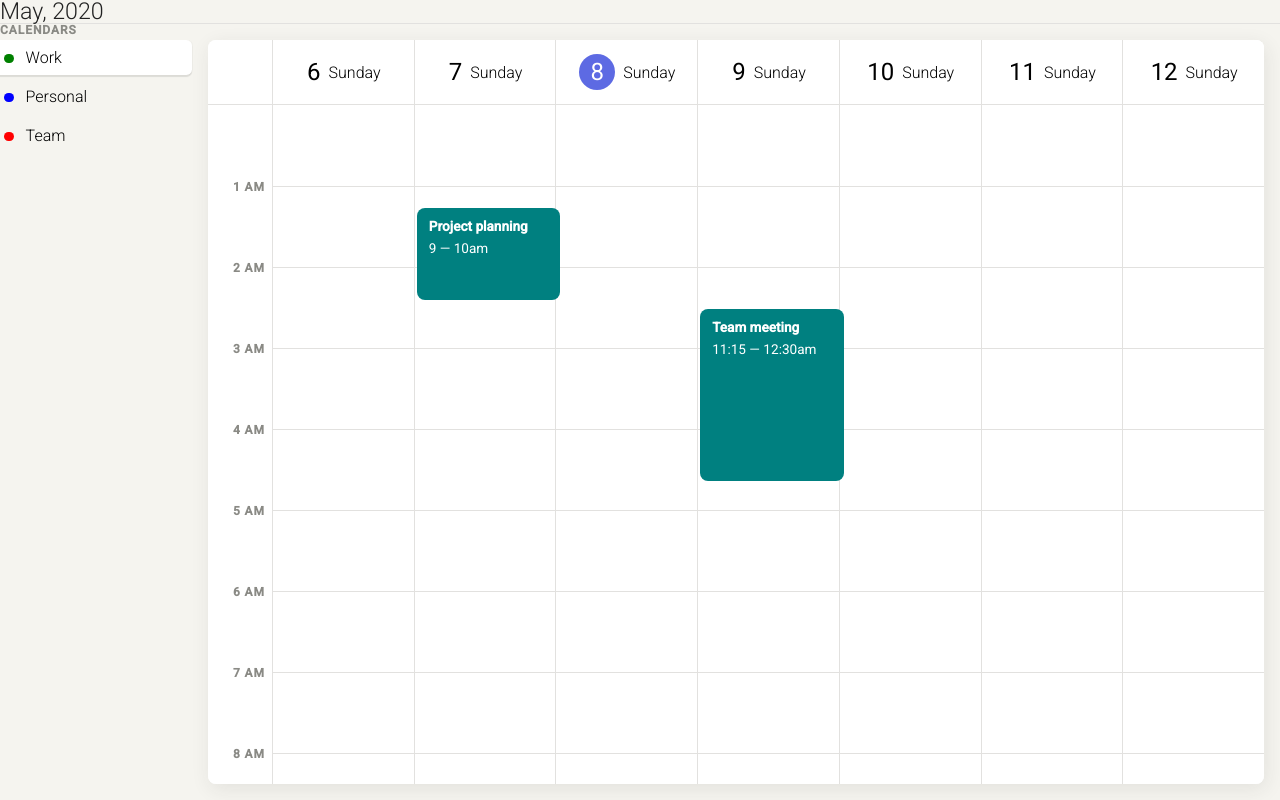
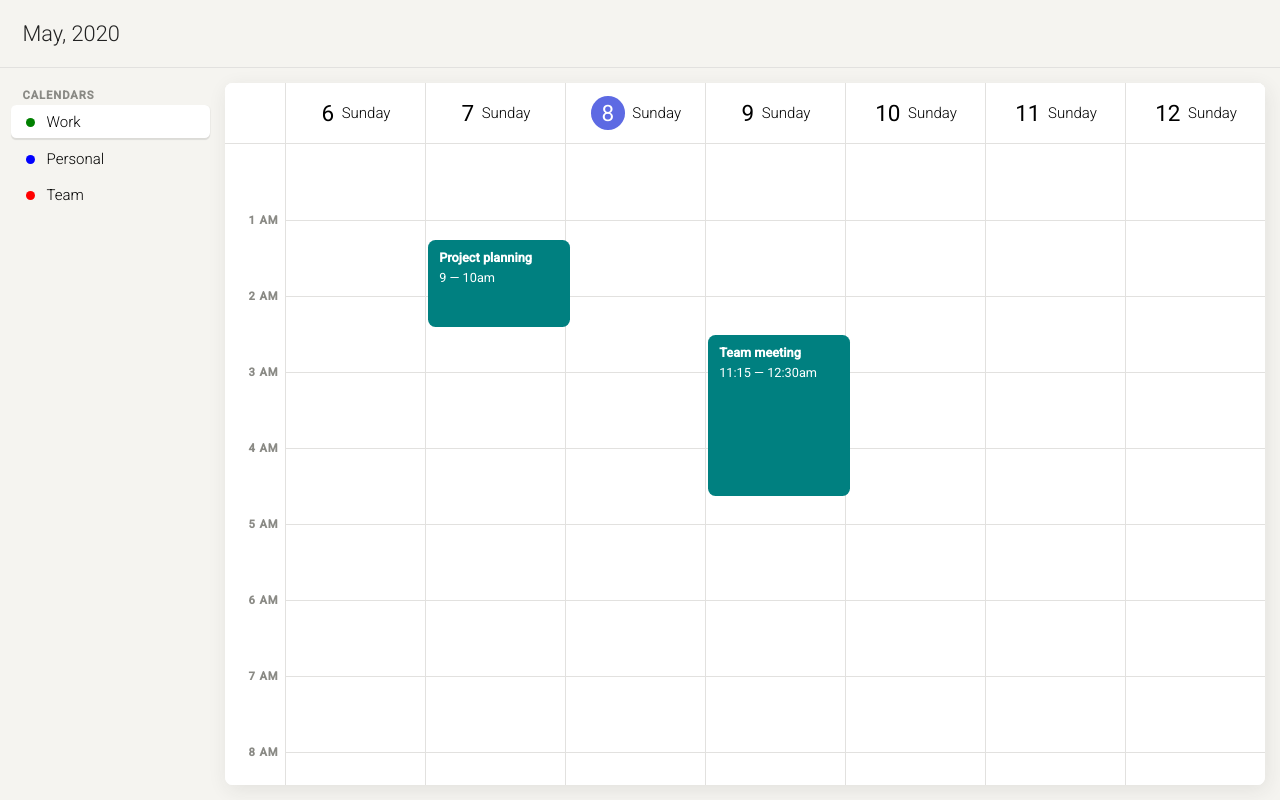
Before and after one commit to philipnilsson/calendar, a React (Create React App) app: page / in a window 1280 px wide. Built offline with nearby package versions, Linux system fonts and the light colour scheme.

Commit message:
:lipstick: Make styling look more like reference.

```diff
--- a/src/App.tsx
+++ b/src/App.tsx
@@ -3,6 +3,10 @@ import { CalendarPage } from "./stories/pages/CalendarPage";
 import { createGlobalStyle } from "styled-components";
 
 const Globals = createGlobalStyle`
+  html {
+    font-size: 15px;
+  }
+
   body {
     margin: 0;
     padding: 0;
--- a/src/stories/atoms/layout/Grid.tsx
+++ b/src/stories/atoms/layout/Grid.tsx
@@ -17,17 +17,22 @@ export const GridCell = styled.div`
   width: 100%;
   height: 100%;
   min-width: 0;
-  border-left: 1px solid #e2e1df;
-  border-bottom: 1px solid #e2e1df;
+  border-left: 1px solid;
+  border-bottom: 1px solid;
+  border-color: #e2e1df;
 `
 
-export const Grid = styled(function Grid({ renderCell, cols, rows, ...props }: GridProps) {
+export const Grid = styled(
+  function Grid({ renderCell, cols, rows, ...props }: GridProps) {
     return (
       <StyledGrid cols={cols} {...props}>
         {[...Array(rows)].map((_, i) =>
           [...Array(cols)].map((_, j) =>
-          <GridCell key={i + '-' + j}>{renderCell(i, j)}</GridCell>))
+            <GridCell key={i + '-' + j}>
+              {renderCell(i, j)}
+            </GridCell>))
         }
       </StyledGrid>
     )
-})``
+  }
+)``
--- a/src/stories/pages/CalendarPage.tsx
+++ b/src/stories/pages/CalendarPage.tsx
@@ -50,23 +50,25 @@ export const CalendarPage = styled(function(props) {
 })`
   width: 100vw;
   height: 100vh;
-  background: #f5f4ef;
+  background: #f5f4f0;
 
   display: grid;
   grid-template-areas:
     'header header'
     'sidebar main';
-  grid-template-columns: 12em 1fr;
+  grid-template-columns: 14rem 1fr;
   grid-template-rows: auto 1fr;
 
   ${H1} {
     grid-area: header;
     border-bottom: 1px solid;
     border-color: #e2e1df;
+    padding: 1.5rem 1.5rem;
   }
 
   ${Sidebar} {
     grid-area: sidebar;
+    padding: 1.5rem 0 1.5rem 1.5rem;
   }
 
   ${Card} {
```
Lines whose indentation alone changed are shown as unchanged.
